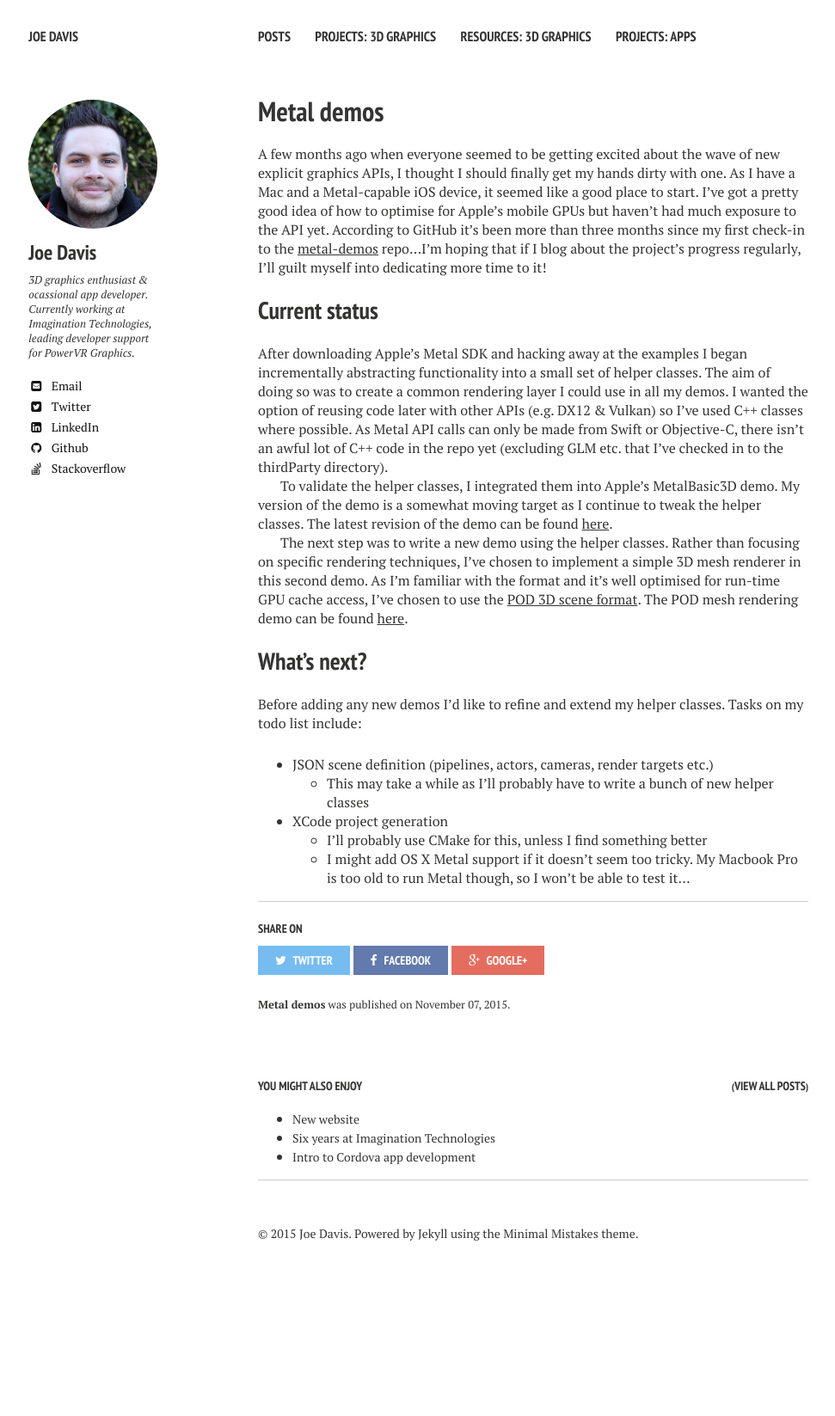
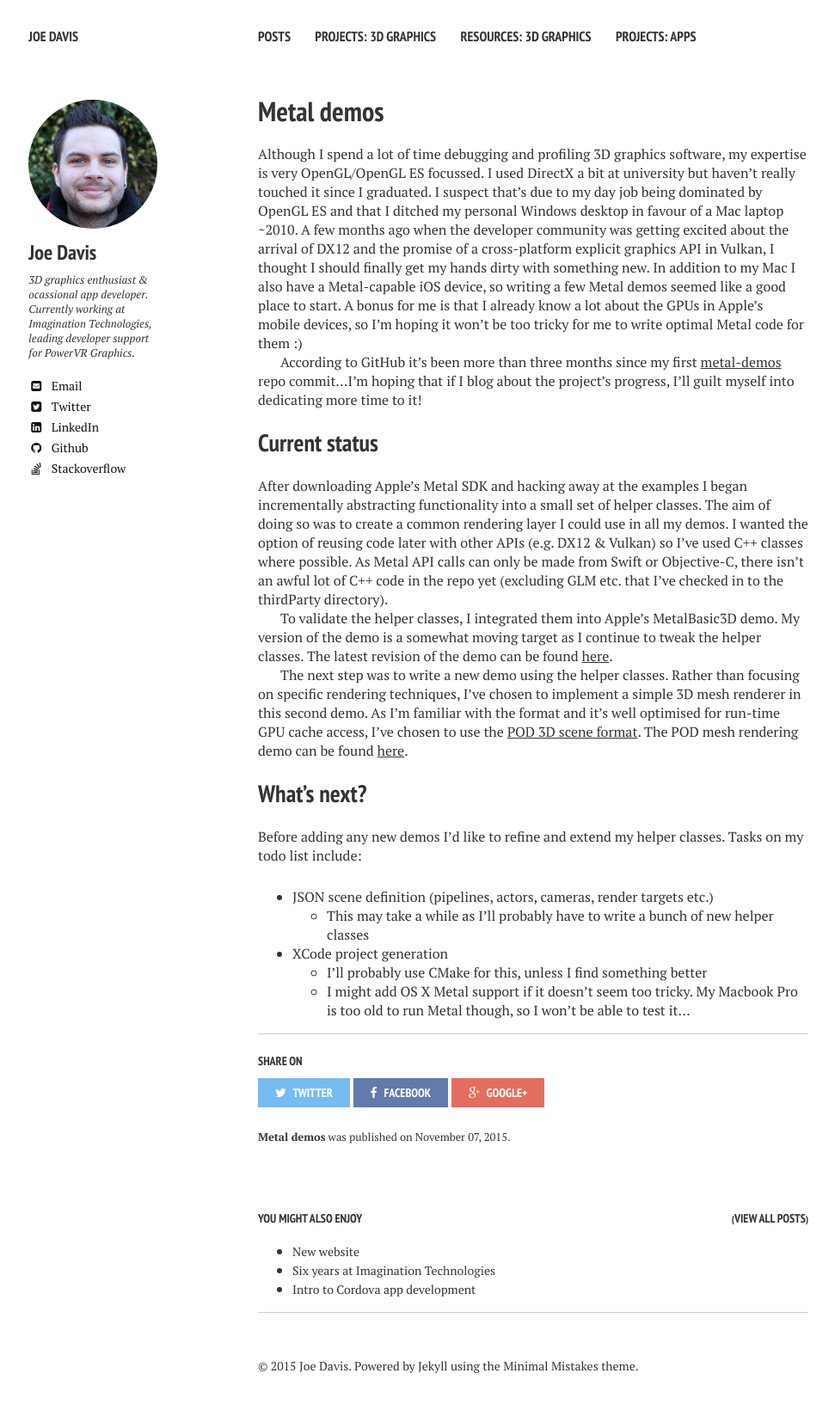
Before and after one commit to joedavisdev/joedavisdev.github.io, a Jekyll site: the page built from _posts/2015-10-25-metal-demos.md, in a window 1280 px wide. Shown: the whole page at 86% size, without its empty margins (20-991 px from the left). Built offline with Jekyll 4.4.1, drawn with Linux system fonts in a browser that asks for light colours; nearby versions of some CDN libraries; comment, search, counter and statistics services are not loaded; before the commit the page ends 1493 px from its top, so only the background shows below that.

Commit message:
Re-wrote the first section

```diff
--- a/_posts/2015-10-25-metal-demos.md
+++ b/_posts/2015-10-25-metal-demos.md
@@ -8,7 +8,9 @@ tags: [dev diary,3D graphics,Metal,iOS]
 comments: true
 ---
 
-A few months ago when everyone seemed to be getting excited about the wave of new explicit graphics APIs, I thought I should finally get my hands dirty with one. As I have a Mac and a Metal-capable iOS device, it seemed like a good place to start. I've got a pretty good idea of how to optimise for Apple's mobile GPUs but haven't had much exposure to the API yet. According to GitHub it's been more than three months since my first check-in to the [metal-demos](https://github.com/joedavisdev/metal-demos) repo...I'm hoping that if I blog about the project's progress regularly, I'll guilt myself into dedicating more time to it!
+Although I spend a lot of time debugging and profiling 3D graphics software, my expertise is very OpenGL/OpenGL ES focussed. I used DirectX a bit at university but haven't really touched it since I graduated. I suspect that's due to my day job being dominated by OpenGL ES and that I ditched my personal Windows desktop in favour of a Mac laptop ~2010. A few months ago when the developer community was getting excited about the arrival of DX12 and the promise of a cross-platform explicit graphics API in Vulkan, I thought I should finally get my hands dirty with something new. In addition to my Mac I also have a Metal-capable iOS device, so writing a few Metal demos seemed like a good place to start. A bonus for me is that I already know a lot about the GPUs in Apple's mobile devices, so I'm hoping it won't be too tricky for me to write optimal Metal code for them :)
+
+According to GitHub it's been more than three months since my first [metal-demos](https://github.com/joedavisdev/metal-demos) repo commit...I'm hoping that if I blog about the project's progress, I'll guilt myself into dedicating more time to it!
 
 ## Current status
 
```
